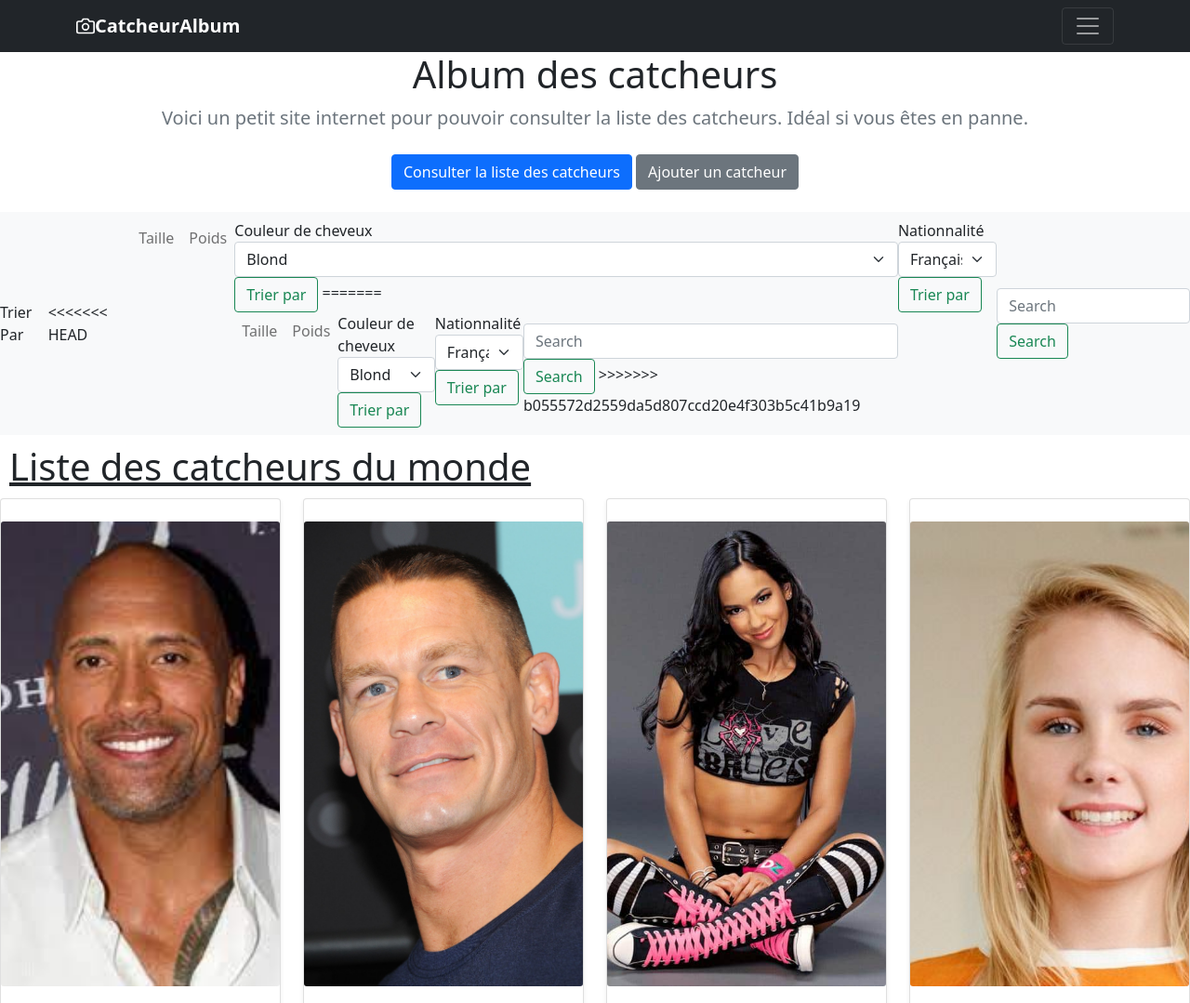
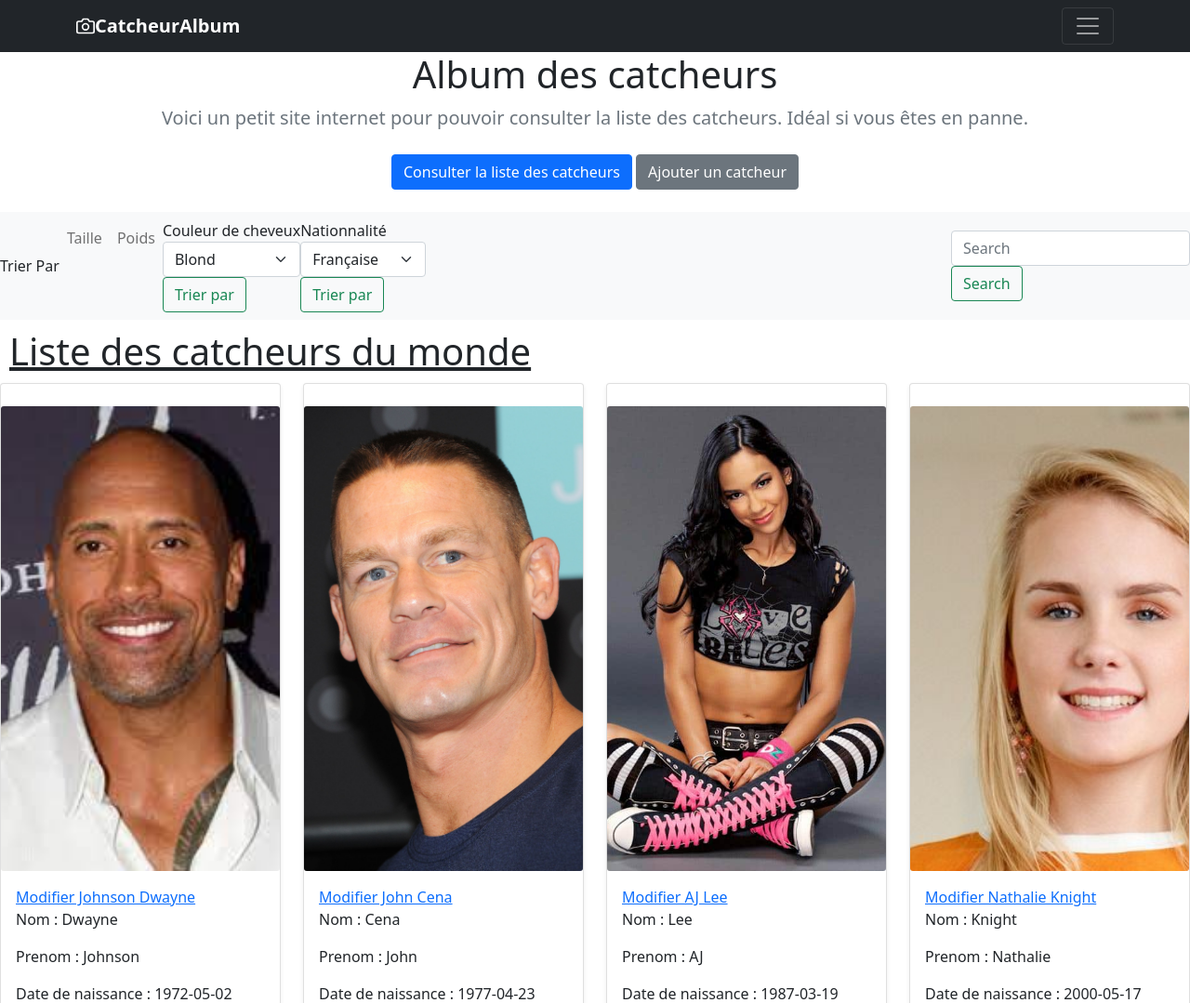
Before and after one commit to Asmeeeee/CatcheurPickerFlask, a Flask app: page / in a window 1280 px wide. Shown: the top 1079 px of the page at 93% size. Run offline with Flask 2, Linux system fonts and the light colour scheme; data comes from the database, SQL or seed files in the repository; both versions use the stored data as it was after the commit; some libraries are stand-ins or nearby versions.

Commit message:
changement des attributs

```diff
--- a/tuto/templates/home.html
+++ b/tuto/templates/home.html
@@ -4,7 +4,6 @@
 
 <nav class="navbar navbar-expand-lg navbar-light bg-light">
   <label for="hairColor">Trier Par</label>
-<<<<<<< HEAD
   <button class="navbar-toggler" type="button" data-toggle="collapse" data-target="#navbarSupportedContent" aria-controls="navbarSupportedContent" aria-expanded="false" aria-label="Toggle navigation">
     <span class="navbar-toggler-icon"></span>
   </button>
@@ -21,77 +20,28 @@
        <form method="POST" class="form-inline my-2 my-lg-0", action="{{ url_for('hairColor')}}">
         <label for="hairColor">Couleur de cheveux</label>
         <select class="form-select" aria-label="Default select example" name="hairColorChoice">
-          <option value="blond">Blond</option>
-          <option value="brun">Brun</option>
-          <option value="roux">Roux</option>
-          <option value="noir">Noir</option>
-          <option value="chauve">Chauve</option>
-          <option value="fantaisie">Fantaisie</option>
+          <option value="Blond">Blond</option>
+          <option value="Brun">Brun</option>
+          <option value="Roux">Roux</option>
+          <option value="Noir">Noir</option>
+          <option value="Chauve">Chauve</option>
+          <option value="Fantaisie">Fantaisie</option>
         </select>
         <button class="btn btn-outline-success my-2 my-sm-0" type="submit">Trier par</button>
-=======
-    <button class="navbar-toggler" type="button" data-toggle="collapse" data-target="#navbarSupportedContent" aria-controls="navbarSupportedContent" aria-expanded="false" aria-label="Toggle navigation">
-      <span class="navbar-toggler-icon"></span>
-    </button>
-
-    <div class="collapse navbar-collapse" id="navbarSupportedContent">
-      <ul class="navbar-nav mr-auto">
-        <li class="nav-item active">
-          <a class="nav-link" href="/Height">Taille</a>
-        </li>
-        <li class="nav-item">
-          <a class="nav-link" href="/Weight">Poids</a>
-        </li>
-        <li class="nav-item dropdown">
-         <form method="POST" class="form-inline my-2 my-lg-0", action="{{ url_for('hairColor')}}">
-          <label for="hairColor">Couleur de cheveux</label>
-          <select class="form-select" aria-label="Default select example" name="hairColorChoice">
-            <option value="blond">Blond</option>
-            <option value="brun">Brun</option>
-            <option value="roux">Roux</option>
-            <option value="noir">Noir</option>
-            <option value="chauve">Chauve</option>
-            <option value="fantaisie">Fantaisie</option>
-          </select>
-          <button class="btn btn-outline-success my-2 my-sm-0" type="submit">Trier par</button>
-          </form>
-          <li class="nav-item dropdown">
-            <form method="POST" class="form-inline my-2 my-lg-0", action="{{ url_for('origin')}}">
-             <label for="hairColor">Nationnalité</label>
-             <select class="form-select" aria-label="Default select example" name="originChoice">
-               <option value="francaise">Française</option>
-               <option value="amaricaine">Américaine</option>
-               <option value="africaine">Africaine</option>
-               <option value="asiatique">Asiatique</option>
-               <option value="mexicaine">Mexicaine</option>
-               <option value="russe">Russe</option>
-               <option value="italienne">Italienne</option>
-               <option value="arabe">Arabe</option>
-               <option value="inconnu">Inconnu</option>
-             </select>
-             <button class="btn btn-outline-success my-2 my-sm-0" type="submit">Trier par</button>
-             </form>
-           </li>
-        </li>
-      </ul>
-        <form method="POST" class="form-inline my-2 my-lg-0" action="{{ url_for('recherche') }}">
-            <input class="form-control mr-sm-2" type="search" placeholder="Search" aria-label="Search" name="recherche">
-            <button class="btn btn-outline-success my-2 my-sm-0" type="submit" onclick="alert('Fait attention à toi')">Search</button>
->>>>>>> b055572d2559da5d807ccd20e4f303b5c41b9a19
         </form>
         <li class="nav-item dropdown">
           <form method="POST" class="form-inline my-2 my-lg-0", action="{{ url_for('origin')}}">
            <label for="hairColor">Nationnalité</label>
            <select class="form-select" aria-label="Default select example" name="originChoice">
-             <option value="francaise">Française</option>
-             <option value="amaricaine">Américaine</option>
-             <option value="africaine">Africaine</option>
-             <option value="asiatique">Asiatique</option>
-             <option value="mexicaine">Mexicaine</option>
-             <option value="russe">Russe</option>
-             <option value="italienne">Italienne</option>
-             <option value="arabe">Arabe</option>
-             <option value="inconnu">Inconnu</option>
+             <option value="Française">Française</option>
+             <option value="Américaine">Américaine</option>
+             <option value="Africaine">Africaine</option>
+             <option value="Asiatique">Asiatique</option>
+             <option value="Mexicaine">Mexicaine</option>
+             <option value="Russe">Russe</option>
+             <option value="Italienne">Italienne</option>
+             <option value="Arabe">Arabe</option>
+             <option value="Inconnu">Inconnu</option>
            </select>
            <button class="btn btn-outline-success my-2 my-sm-0" type="submit">Trier par</button>
            </form>
@@ -105,8 +55,6 @@
 </form>
   </div>
 </nav>
-
-
 
 <h1 class="littleTitle">Liste des catcheurs du monde</h1>
 
--- a/tuto/views.py
+++ b/tuto/views.py
@@ -9,34 +9,32 @@ from werkzeug.utils import secure_filename
 from wtforms import StringField, HiddenField, validators, SubmitField, SelectField, DateField, FileField
 from wtforms.validators import DataRequired
 
-
-
 class CreateStar(FlaskForm):
     id = HiddenField('id')
     prenom = StringField('Prénom', validators =[validators.InputRequired()])
     nom = StringField('Nom', validators =[validators.InputRequired()])
     dateNaiss = DateField('Date de naissance')
     origin = SelectField('Nationnalité', [DataRequired()], choices =[
-                                                                    ('inconnu', 'Inconnu'),
-                                                                    ('francaise', 'Française'),
+                                                                    ('Inconnu', 'Inconnu'),
+                                                                    ('Française', 'Française'),
                                                                     ('americaine', 'Américaine'),
-                                                                    ('africaine', 'Africaine'),
+                                                                    ('Américaine', 'Africaine'),
                                                                     ('asiatique', 'Asiatique'),
-                                                                    ('mexicaine', 'Mexicaine'),
-                                                                    ('russe', 'Russe'),
-                                                                    ('italienne', 'Italienne'),
-                                                                    ('arabe', 'Arabe')
+                                                                    ('Asiatique', 'Mexicaine'),
+                                                                    ('Russe', 'Russe'),
+                                                                    ('Italienne', 'Italienne'),
+                                                                    ('Arabe', 'Arabe')
                                                                     ])
     img = FileField("Image")
     height = StringField('Taille', validators =[validators.InputRequired()])
     weight = StringField('Poids', validators =[validators.InputRequired()])
     hairColor = SelectField('Couleur de cheveux', [DataRequired()], choices =[
-                                                                             ('blond', 'Blond'),
-                                                                             ('brun', 'Brun'),
-                                                                             ('roux', 'Roux'),
-                                                                             ('noir', 'Noir'),
-                                                                             ('chauve', 'Chauve'),
-                                                                             ('fantaisie', 'Fantaisie')
+                                                                             ('Blond', 'Blond'),
+                                                                             ('Brun', 'Brun'),
+                                                                             ('Roux', 'Roux'),
+                                                                             ('Noir', 'Noir'),
+                                                                             ('Chauve', 'Chauve'),
+                                                                             ('Fantaisie', 'Fantaisie')
                                                                              ])
     submit = SubmitField("Save")
     submitRemove = SubmitField("Remove")
@@ -74,9 +72,9 @@ def recherche():
     return render_template("home.html", stars = search_star(recherche))
 
 
-@app.route("/editSupprimer")
-def editSupprimer():
-    return render_template( 'edit/editSupprimer.html' )
+# @app.route("/editSupprimer")
+# def editSupprimer():
+#     return render_template( 'edit/editSupprimer.html' )
 
 def save_img(form):
     imageChoice = form.img.data
@@ -141,28 +139,3 @@ def editStar(id):
                                                      "starOrigin": f.origin.data})
         db.session.commit()
     return render_template("edit/editModifier.html", star = a, formEdit = f, id=id)
-
-@app.route("/save/author/", methods=["POST"])
-def save_author():
-    f = AuthorForm()
-    # si on est en update d'author
-    if f.id.data != "":
-        id = int(f.id.data)
-        a = get_star(id)
-    else : # on n'a pas d'ID ==> création d'Author
-        a = Utilisateur(userName=f.name.data)
-        db.session.add(a)
-    if f.validate_on_submit():
-        a.name = f.name.data
-        #on sauvegarde l'auteur
-        db.session.commit()
-        id = a.id
-        return redirect(url_for("one_author", id=id))
-    return render_template("edit_author.html",author=a, form=f)
-
-@app.route("/.../")
-def one_author(id):
-    user = get_user(id)
-    return render_template(
-        "home.html",
-        title = "Livre de " + user.name, books=user.name)
```
Also changed, not shown: tuto/catcheuse.yml (+26 -26 lines), tuto.db, tuto/static/images/16430387214997533756202723682002.jpg (added), tuto/static/images/16430391842675149142638080305552.jpg (added), tuto/static/images/RE4OAgf-removebg-preview.png (added), tuto/static/images/toshiba-cryptographie-quantique-1280x720.jpg (added), tutoo.db (added).
